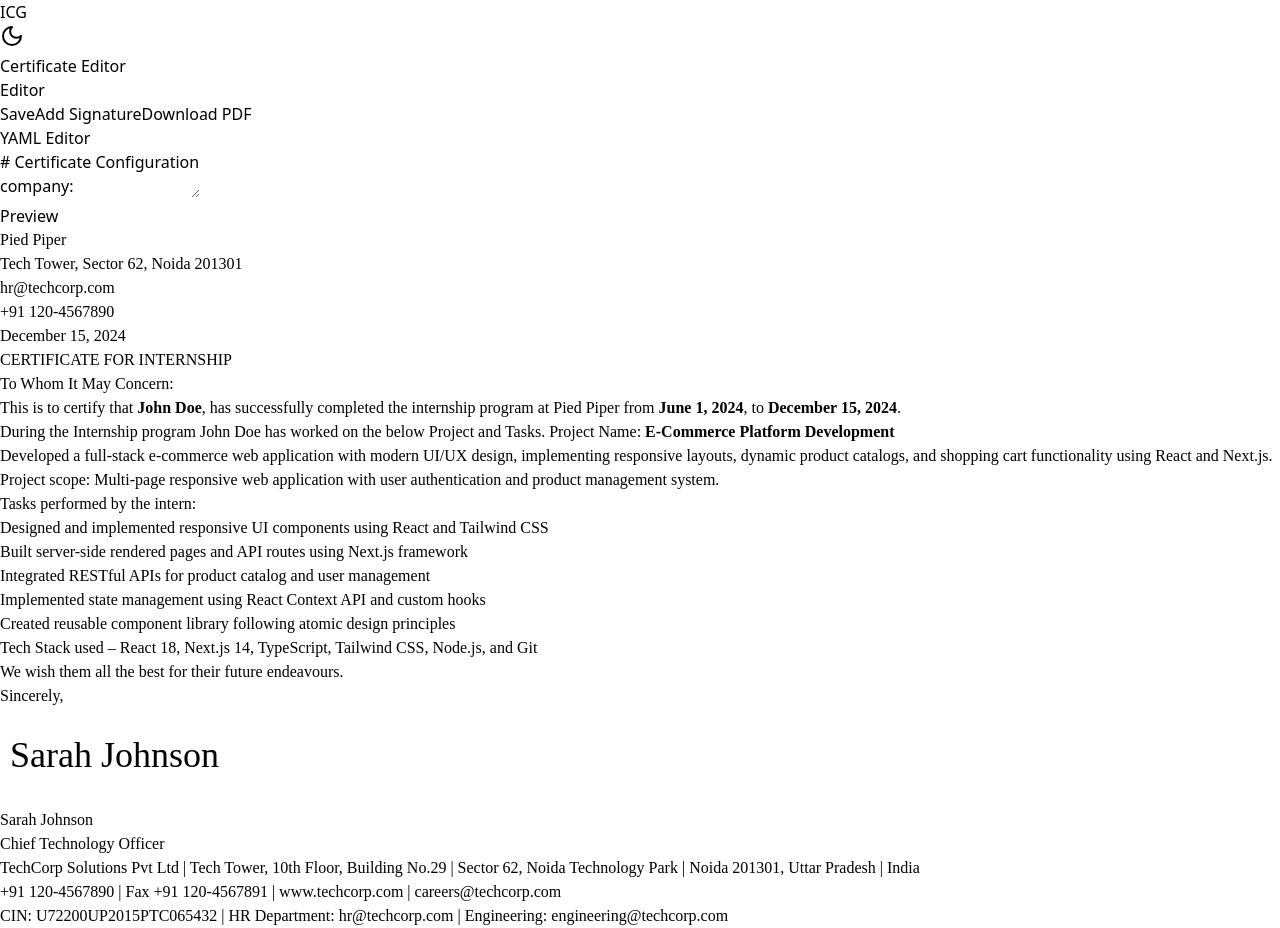
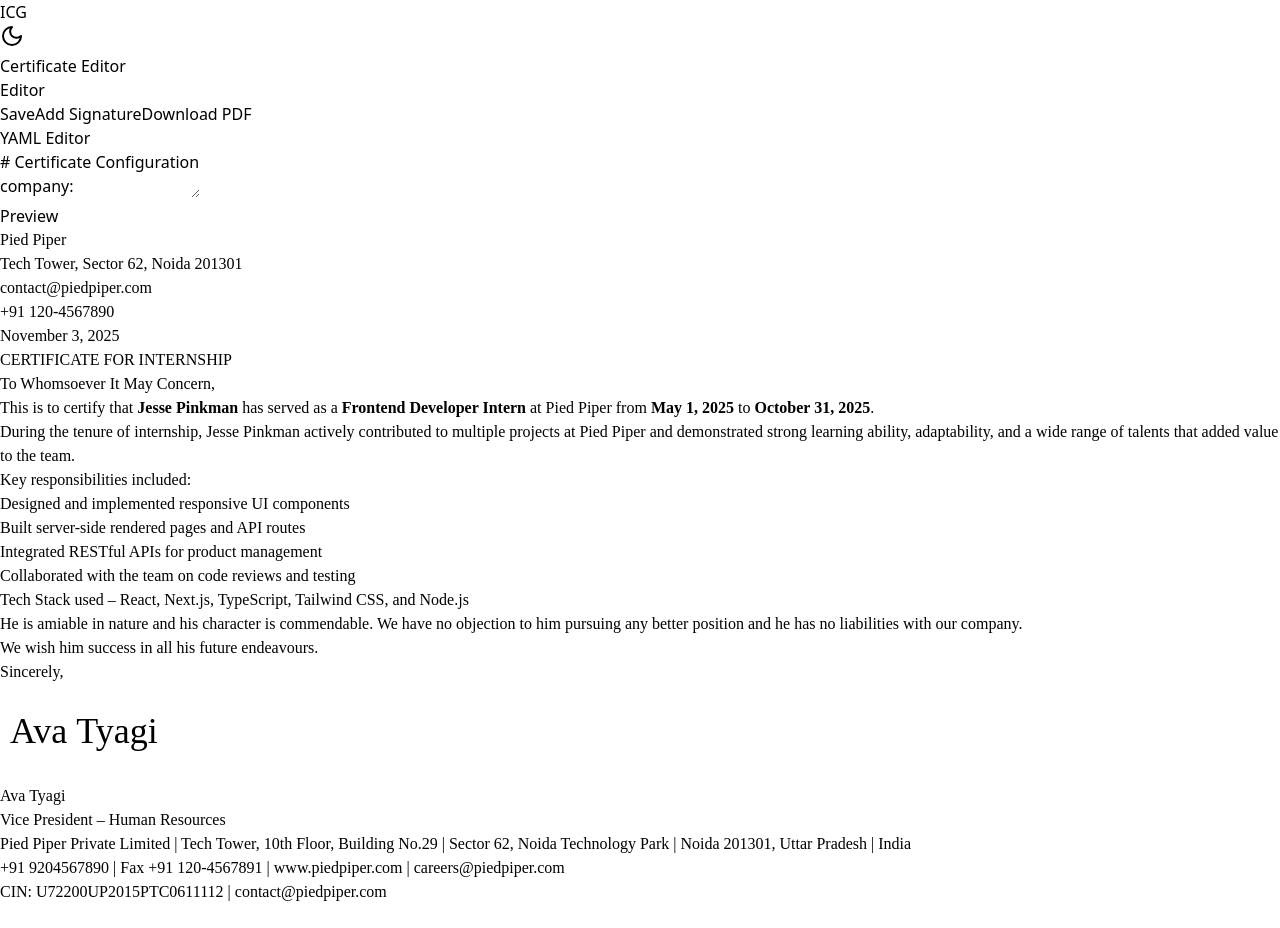
Before and after one commit to amitVaibhavTiwari/internship-certificate-generator, a React (Vite) app: page /editor/1 in a window 1280 px wide. After the commit the page ends 904 px from the top, so only its background shows below. Built offline with nearby package versions, Linux system fonts and the light colour scheme.

Commit message:
content final

```diff
--- a/src/components/CertificatePreview.tsx
+++ b/src/components/CertificatePreview.tsx
@@ -59,24 +59,16 @@ function CertificatePreview({ data }: CertificatePreviewProps) {
         </div>
 
         {/* Salutation */}
-        <p className="text-black text-sm mb-5">{data.salutation}</p>
+        <p className="text-black text-sm mb-5 font-semibold">{data.salutation}</p>
 
         {/* Introduction */}
         <p className="text-black text-sm mb-5 leading-relaxed">
-          {data.intro.text} <strong>{data.intro.internName}</strong>, has successfully completed the internship program at {data.intro.companyName} from <strong>{data.intro.startDate}</strong>, to <strong>{data.intro.endDate}</strong>.
+          {data.intro.text} <strong>{data.intro.internName}</strong> has served as a <strong>{data.intro.position}</strong> at {data.intro.companyName} from <strong>{data.intro.startDate}</strong> to <strong>{data.intro.endDate}</strong>.
         </p>
 
         {/* Project Section */}
-        <p className="text-black text-sm mb-4 leading-relaxed">
-          {data.project.heading} Project Name: <strong>{data.project.name}</strong>
-        </p>
-
-        <p className="text-black text-sm mb-4 leading-relaxed">
-          {data.project.description}
-        </p>
-
-        <p className="text-black text-sm mb-4 leading-relaxed">
-          {data.project.datasetDescription}
+        <p className="text-black text-sm mb-5 leading-relaxed">
+          {data.project.heading}
         </p>
 
         {/* Tasks Section */}
@@ -93,16 +85,22 @@ function CertificatePreview({ data }: CertificatePreviewProps) {
         </p>
 
         {/* Closing */}
-        <p className="text-black text-sm mb-8">{data.closing}</p>
+        <p className="text-black text-sm mb-5">{data.closing}</p>
+
+        {/* Character Reference */}
+        <p className="text-black text-sm mb-5 leading-relaxed">{data.character.text}</p>
+
+        {/* Wishes */}
+        <p className="text-black text-sm mb-6">{data.wishes}</p>
 
         {/* Signature Section */}
-        <div className="mb-6 w-fit">
-          <p className="text-black text-sm mb-4">{data.signatory.closing}</p>
+        <div className="mb-4 w-fit">
+          <p className="text-black text-sm mb-1">{data.signatory.closing}</p>
           {data.signatory.signature && (
             <img
               src={data.signatory.signature}
               alt="Signature"
-              className="h-12 mb-2 max-w-[200px]"
+              className="h-12 mb-1 max-w-[200px]"
             />
           )}
           <p className="text-black text-sm font-normal">{data.signatory.name}</p>
--- a/src/pages/Editor.tsx
+++ b/src/pages/Editor.tsx
@@ -27,61 +27,66 @@ const generateDefaultSignature = (name: string): string => {
   return ''
 }
 
-const defaultSignature = generateDefaultSignature('Sarah Johnson')
+const defaultSignature = generateDefaultSignature('Ava Tyagi')
 
 const defaultYaml = `# Certificate Configuration
 company:
   name: "Pied Piper"
   logo: ""  # Add company logo URL (optional)
   address: "Tech Tower, Sector 62, Noida 201301"
-  email: "hr@techcorp.com"
+  email: "contact@piedpiper.com"
   phone: "+91 120-4567890"
 
-date: "December 15, 2024"
+date: "November 3, 2025"
 
 certificate:
   title: "CERTIFICATE FOR INTERNSHIP"
 
-salutation: "To Whom It May Concern:"
+salutation: "To Whomsoever It May Concern,"
 
 intro:
   text: "This is to certify that"
-  internName: "John Doe"
+  internName: "Jesse Pinkman"
+  position: "Frontend Developer Intern"
   companyName: "Pied Piper"
-  startDate: "June 1, 2024"
-  endDate: "December 15, 2024"
+  startDate: "May 1, 2025"
+  endDate: "October 31, 2025"
 
 project:
-  heading: "During the Internship program John Doe has worked on the below Project and Tasks."
-  name: "E-Commerce Platform Development"
-  description: "Developed a full-stack e-commerce web application with modern UI/UX design, implementing responsive layouts, dynamic product catalogs, and shopping cart functionality using React and Next.js."
-  datasetDescription: "Project scope: Multi-page responsive web application with user authentication and product management system."
+  heading: "During the tenure of internship, Jesse Pinkman actively contributed to multiple projects at Pied Piper and demonstrated strong learning ability, adaptability, and a wide range of talents that added value to the team."
+  name: ""
+  description: ""
+  datasetDescription: ""
 
 tasks:
-  heading: "Tasks performed by the intern:"
+  heading: "Key responsibilities included:"
   items:
-    - "Designed and implemented responsive UI components using React and Tailwind CSS"
-    - "Built server-side rendered pages and API routes using Next.js framework"
-    - "Integrated RESTful APIs for product catalog and user management"
-    - "Implemented state management using React Context API and custom hooks"
-    - "Created reusable component library following atomic design principles"
+    - "Designed and implemented responsive UI components"
+    - "Built server-side rendered pages and API routes"
+    - "Integrated RESTful APIs for product management"
+    - "Collaborated with the team on code reviews and testing"
 
 techStack:
   heading: "Tech Stack used"
-  text: "React 18, Next.js 14, TypeScript, Tailwind CSS, Node.js, and Git"
+  text: "React, Next.js, TypeScript, Tailwind CSS, and Node.js"
 
-closing: "We wish them all the best for their future endeavours."
+closing: ""
+
+character:
+  text: "He is amiable in nature and his character is commendable. We have no objection to him pursuing any better position and he has no liabilities with our company."
+
+wishes: "We wish him success in all his future endeavours."
 
 signatory:
   closing: "Sincerely,"
   signature: "${defaultSignature}"
-  name: "Sarah Johnson"
-  title: "Chief Technology Officer"
+  name: "Ava Tyagi"
+  title: "Vice President – Human Resources"
 
 footer:
-  line1: "TechCorp Solutions Pvt Ltd | Tech Tower, 10th Floor, Building No.29 | Sector 62, Noida Technology Park | Noida 201301, Uttar Pradesh | India"
-  line2: "+91 120-4567890 | Fax +91 120-4567891 | www.techcorp.com | careers@techcorp.com"
-  line3: "CIN: U72200UP2015PTC065432 | HR Department: hr@techcorp.com | Engineering: engineering@techcorp.com"
+  line1: "Pied Piper Private Limited | Tech Tower, 10th Floor, Building No.29 | Sector 62, Noida Technology Park | Noida 201301, Uttar Pradesh | India"
+  line2: "+91 9204567890 | Fax +91 120-4567891 | www.piedpiper.com | careers@piedpiper.com"
+  line3: "CIN: U72200UP2015PTC0611112 | contact@piedpiper.com"
 `
 
 function Editor() {
--- a/src/types/index.ts
+++ b/src/types/index.ts
@@ -14,6 +14,7 @@ export interface CertificateData {
   intro: {
     text: string
     internName: string
+    position: string
     companyName: string
     startDate: string
     endDate: string
@@ -33,6 +34,10 @@ export interface CertificateData {
     text: string
   }
   closing: string
+  character: {
+    text: string
+  }
+  wishes: string
   signatory: {
     closing: string
     signature?: string
```
